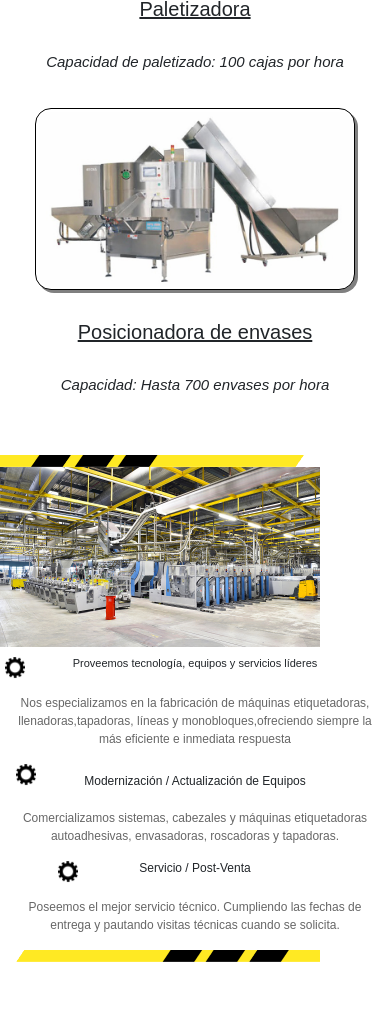
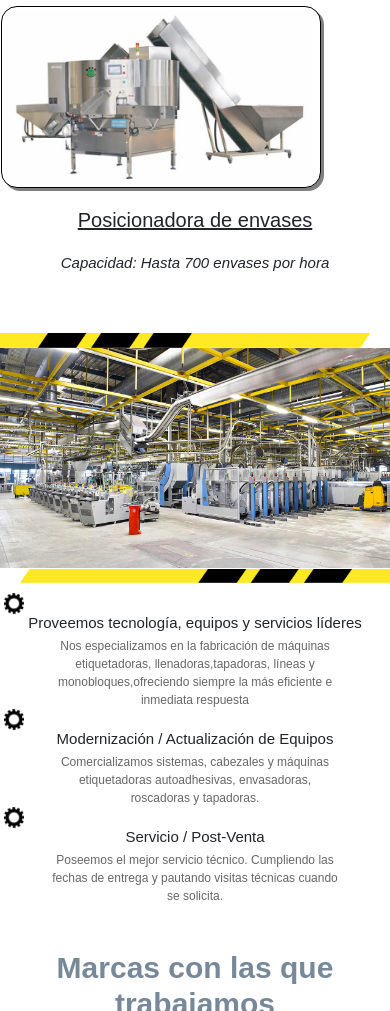
Before and after one commit to Spinelli085/Automatechnology, a website: page index.html in a window 390 px wide. Shown: the part 989-2000 px from the top of the page. Drawn offline with nearby package versions, Linux system fonts and the light colour scheme.

Commit message:
Emprolijado

```diff
--- a/css/index.css
+++ b/css/index.css
@@ -40,21 +40,6 @@ body {
     font-family: var(--font-principal);
 }
 
-ul {
-    list-style-type: none;
-}
-
-li a {
-    font-family: var(--font-title);
-    list-style-type: none;
-    color: var(--text-color);
-    text-decoration: none;
-    padding: 10px 15px;
-    border: 1px solid black;
-    background-color: rgb(255, 232, 232);
-    transition:all  1s;
-}
-
 img {
     width: 100%;
 }
@@ -78,15 +63,25 @@ picture a img {
     max-width: 200px;
     min-width: 100px;
     align-self: flex-start;
-    margin: 1rem 20rem 1rem 3rem;
-
+    margin: 2rem;
 }
 
-nav ul{
+nav ul {
+    list-style-type: none;
     display: flex;
     justify-content: space-between;
-    gap: 1em
+    gap: 1rem
+}
 
+li a {
+    font-family: var(--font-title);
+    list-style-type: none;
+    color: var(--text-color);
+    text-decoration: none;
+    padding: 10px 15px;
+    border: 1px solid black;
+    background-color: rgb(255, 232, 232);
+    transition:all  1s;
 }
 
 .menu__link{
@@ -210,7 +205,6 @@ nav ul{
 
 .highlights-est{
     grid-area: highlights-est;
-    margin-left: 6rem;
     max-width: 320px;
 }
 .highlights-pal{
@@ -220,7 +214,6 @@ nav ul{
 }
 .highlights-pos{
     grid-area: highlights-pos;
-    margin-right: 6rem;
     max-width: 320px;
 }
 .highlights-title-est{
@@ -326,12 +319,12 @@ nav ul{
         align-items: center;
     }
     .highlights-pos {
-        margin-left: 6rem;
+        margin: auto;
         max-width: 320px;
     }
     .highlights-est {
         max-width: 320px;
-        margin: 0 auto;
+        margin: auto;
     }
 }
 
@@ -348,85 +341,37 @@ nav ul{
 
 }
 
-.box-bar-primary{
-    grid-column: 1 / 9;
-    width: 800px;
-
-}
-.box-bar-secondary{
-    grid-column: 5 / 12;
-    grid-row: 9;
-    width: 800px;
+.box__pic{
+    grid-column: 1 / 7;
 }
 
-.box-banner{
-    grid-column: 1 / 7;
-    grid-row: 2 / 8;
-}
-
-.box-gear-primary{
-    grid-column: 7 /8 ;
-    grid-row: 2;
-    margin-top: 10px;
-    margin-left: 80px;
-}
-
-.box-title-primary{
-    grid-column: 8 / 11;
-    grid-row: 2;
-    margin-top: 10px;
-}
-
-.box-txt-primary{
-    grid-column: 8 / 11;
-    grid-row: 3;
+.box__bar{
+    width: 120%;
 
 }
 
-.box-gear-secondary{
-    grid-column: 7 /8 ;
-    grid-row: 4;
-    margin-left: 80px;
+.box__bar--secondary{
+  margin-left: 40rem;
 }
 
-.box-title-secondary{
-    grid-column: 8 / 11;
-    grid-row: 4;
-}
-
-.box-txt-secondary{
-    grid-column: 8 / 11;
-    grid-row: 5;
-}
-
-.box-gear-tertiary{
-    grid-column: 7 /8 ;
-    grid-row: 6;
-    margin-left: 80px;
-}
-
-.box-title-tertiary{
-    grid-column: 8 / 11;
-    grid-row: 6;
-}
-
-.box-txt-tertiary{
-    grid-column: 8 / 11;
-    grid-row: 7;
+.box__content{
+    display: flex;
+    grid-column: 7 / 12;
+    flex-direction: column;
+    justify-content: space-evenly;
+    margin-top: 1rem;
 }
 
 
 
 .box__title{
     text-align: center;
-
 }
 
 .box__text{
-    font-size: 12px;
+    font-size: 1.2rem;
     text-align: center;
     color: rgb(103, 103, 103);
-    margin: 16px;
 
 }
 
@@ -440,124 +385,48 @@ nav ul{
 @media screen and ( max-width: 1100px){
 
     .box{
-        display: grid;
-        grid-template-columns: repeat(6, 1fr);
+        display: flex;
         margin-top: 48px;
-     }
+        flex-direction: column;
+    }
 
-    .box-gear-primary {
-        grid-column: 1 /7;
-        grid-row: 11;
-        margin-top: 10px;
-        margin-left: 80px;
+     .box__title{
+        font-size: 1.5rem;
     }
-    .box-title-primary {
-        grid-column: 1 / 7;
-        grid-row: 11;
-        margin-top: 10px;
+    .box__text{
+        font-size: 1.2rem;
+        margin: 0 5rem;
     }
-    .box-txt-primary {
-        grid-column: 1 / 7;
-        grid-row: 12;
+    .box__bar{
+        width: 100%;
+
     }
-    .box-gear-secondary {
-        grid-column: 1 / 7;
-        grid-row: 14;
-        margin-left: 80px;
+
+    .box__bar--secondary{
+      margin-left: 0rem;
     }
-    .box-title-secondary {
-        grid-column: 1 / 7;
-        grid-row: 14;
-        margin-top: 10px;
+    .box__content {
+        display: flex;
+        grid-column: 7 / 12;
+        flex-direction: column;
+        margin-top: 1rem;
+        align-items: center;
     }
-    .box-txt-secondary {
-        grid-column: 1 / 7;
-        grid-row: 15;
+    .box__img--gear{
+        max-width: 20px;
+        animation-name: rotate;
+        animation-iteration-count: infinite;
+        animation-duration: 2s;
+        margin: 0 1%;
     }
-    .box-gear-tertiary {
-        grid-column: 1 /7;
-        grid-row: 16;
-        margin-left: 80px;
-    }
-    .box-title-tertiary {
-        grid-column: 1 / 7;
-        grid-row: 16;
-    }
-    .box-txt-tertiary {
-        grid-column: 1 / 7;
-        grid-row: 17;
-    }
-    .box-bar-secondary {
-        grid-column: 3 / 7;
-        grid-row: 18;
-        width: 800px;
-    }
+
+
 
 }
 @media screen and ( max-width: 800px){
-
-    .box-bar-secondary {
-    grid-column: 1 / 7;
-    grid-row: 18;
-    max-width: 320px;
-   }
-   .box-txt-tertiary {
-    grid-column: 1 / 7;
-    grid-row: 17;
-    }
-    .box-title-tertiary {
-    grid-column: 1 / 7;
-    grid-row: 16;
-    font-size: 12px;
-    }
-    .box-gear-tertiary {
-        grid-column: 1 /7;
-        grid-row: 16;
-        margin-left: 58px;
-    }
-    .box-txt-secondary {
-        grid-column: 1 / 7;
-        grid-row: 15;
-    }
-    .box-title-secondary {
-        grid-column: 1 / 7;
-        grid-row: 14;
-        font-size: 12px;
-    }
-    .box-gear-secondary {
-        grid-column: 1 / 7;
-        grid-row: 14;
-        margin-left: 16px;
-    }
-    .box-txt-primary {
-        grid-column: 1 / 7;
-        grid-row: 12;
-    }
-    .box-title-primary {
-        grid-column: 1 / 7;
-        grid-row: 11;
-        margin-top: 10px;
-        font-size: 11px;
-    }
-    .box-gear-primary {
-        grid-column: 1 /7;
-        grid-row: 11;
-        margin-top: 10px;
-        margin-left: 5px;
-    }
-    .box-banner {
-        grid-column: 1 / 7;
-        grid-row: 2 / 8;
-        max-width: 320px;
-    }
-    .box-bar-primary {
-        grid-column: 1 / 9;
-        max-width: 320px;
-    }
-    .box {
-        display: grid;
-        grid-template-columns: repeat(6, 1fr);
-        margin-top: 48px;
+    picture {
+        max-width: 100%;
+        margin-right: 0px;
     }
 }
 /*Box-end*/
@@ -604,35 +473,22 @@ nav ul{
     border: 3px solid #2b2b2b;
     height: 100px;
     align-items: center;
+    justify-content: space-evenly;
 
 }
 
-.end-page__text{
-    display: flex;
-    flex-direction: column;
-    margin-left: 100px;
-    margin-right: 200px;
 
-
-}
 .end-page__item{
     font-style: italic;
     font-size: 16px;
 }
 
 .end-page__img{
-    max-width: 150px;
-    max-height: 50px;
+     display: flex;
+     justify-content: center;
+     width: 15%;
 }
 
-.end-page__img--modifier{
-    margin-left: 200px;
-}
-
-.end-page__img--logo{
-    margin-right: 100px;
-
-}
 
 @media screen and ( max-width: 1100px){
 .end-page__item{
@@ -643,11 +499,10 @@ nav ul{
 .end-page__text{
     display: flex;
     flex-direction: column;
-    margin-left: 100px;
 }
 
-.end-page__img--modifier{
-    margin-left: 20px;
+.end-page__img{
+    width: 15%;
 }
 }
 
@@ -662,8 +517,7 @@ nav ul{
     .end-page__text {
         display: flex;
         flex-direction: column;
-        margin-left: 10px;
-        margin-right: 10px;
+        font-size: 80px;
     }
     .end-page {
         display: flex;
@@ -676,6 +530,13 @@ nav ul{
         font-style: italic;
         font-size: 0.1em;
     }
+}
+
+@media screen and ( max-width: 800px){
+    .end-page__img{
+       display: none;
+    }
+
 }
 
 /*Endpage-end*/
--- a/index.html
+++ b/index.html
@@ -14,7 +14,6 @@
     <picture>
       <a class="logo" href="./index.html"><img src="./img/logo.svg"alt="Logo de Automatechnology"></a>
     </picture>
-
     <nav id="menu" class="banner">
       <ul class="menu">
         <li class="menu__item"><a class="menu__link" href="./index.html">Inicio</a></li>
@@ -34,34 +33,47 @@
     <section class="grilla">
       <div id="productos" class="highlights">
         <h1 class="highlights__title">Productos destacados</h1>
-                <br>
+        <div>
           <img class="highlights__item highlights-est img-rounded" max-width="300px" src="./img/estrichado.jpg" alt="Maquina estrichadora">
           <h2 class="highlights__subtitle highlights-title-est">Estrichadora</h2>
           <p class="highlights__text highlights-txt-est">Capacidad de estrichado: 25 Pallets por hora</p>
-                <br>
+        </div>
+        <div>
           <img class="highlights__item highlights-pal img-circle" width="300px" src="./img/paletizadora.jpg" alt="Maquina paletizadora">
           <h2 class="highlights__subtitle highlights-title-pal">Paletizadora</h2>
           <p class="highlights__text highlights-txt-pal">Capacidad de paletizado: 100 cajas por hora</p>
-                <br>
+        </div>
+        <div>
           <img class="highlights__item highlights-pos img-thumbnail" max-width="300px" src="./img/posicionadora.jpg" alt="Maquina posicionadora">
           <h2 class="highlights__subtitle highlights-title-pos">Posicionadora de envases</h2>
           <p class="highlights__text highlights-txt-pos">Capacidad: Hasta 700 envases por hora</p>
         </div>
+      </div>
     </section>
     <section class="grilla">
       <article class="box grilla">
-                <img class="box__img box-bar-primary" data-aos="fade-right" src="./img/barra-amarillo.png" alt="">
-                <img class="box__img box-banner" src="./img/banner-dos.jpg" alt="">
-                <img class="box__img box__img--gear box-gear-primary" src="./img/gear.png" alt="">
-                <h2 class="box__title box-title-primary">Proveemos tecnología, equipos y servicios líderes</h2>
-                <p class="box__text box-txt-primary">Nos especializamos en la fabricación de máquinas etiquetadoras, llenadoras,tapadoras, líneas y monobloques,ofreciendo siempre la más eficiente e inmediata respuesta</p>
-                <img class="box__img box__img--gear box-gear-secondary" src="./img/gear.png" alt="">
-                <h2 class="box__title box-title-secondary">Modernización / Actualización de Equipos</h2>
-                <p class="box__text box-txt-secondary">Comercializamos sistemas, cabezales y máquinas etiquetadoras autoadhesivas, envasadoras, roscadoras y tapadoras.</p>
-                <img class="box__img box__img--gear box-gear-tertiary" src="./img/gear.png" alt="">
-                <h2 class="box__title box-title-tertiary">Servicio / Post-Venta</h2>
-                <p class="box__text box-txt-tertiary">Poseemos el mejor servicio técnico. Cumpliendo las fechas de entrega y pautando visitas técnicas cuando se solicita.</p>
-                <img class="box__img box-bar-secondary" data-aos="fade-left" src="./img/barra-amarilla.png" alt="">
+        <picture class="box__pic">
+          <img class="box__bar" data-aos="fade-right" src="./img/barra-amarillo.png" alt="">
+          <img class="box__img" src="./img/banner-dos.jpg" alt="">
+          <img class="box__bar box__bar--secondary" data-aos="fade-left" src="./img/barra-amarilla.png" alt="">
+        </picture>
+        <div class="box__content">
+          <div>
+            <img class="box__img--gear" src="./img/gear.png" alt="">
+            <h2 class="box__title">Proveemos tecnología, equipos y servicios líderes</h2>
+            <p class="box__text ">Nos especializamos en la fabricación de máquinas etiquetadoras, llenadoras,tapadoras, líneas y monobloques,ofreciendo siempre la más eficiente e inmediata respuesta</p>
+          </div>
+          <div>
+            <img class="box__img--gear" src="./img/gear.png" alt="">
+            <h2 class="box__title">Modernización / Actualización de Equipos</h2>
+            <p class="box__text">Comercializamos sistemas, cabezales y máquinas etiquetadoras autoadhesivas, envasadoras, roscadoras y tapadoras.</p>
+          </div>
+          <div>
+            <img class="box__img--gear" src="./img/gear.png" alt="">
+            <h2 class="box__title">Servicio / Post-Venta</h2>
+            <p class="box__text">Poseemos el mejor servicio técnico. Cumpliendo las fechas de entrega y pautando visitas técnicas cuando se solicita.</p>
+          </div>
+        </div>
       </article>
     </section>
     <section>
@@ -88,9 +100,9 @@
             <span class="visually-hidden">Next</span>
           </button>
         </div>
-
-
+          <picture>
             <img width="100%" class="marcas__img" src="./img/marcas.jpg" alt="">
+          </picture>
       </div>
     </section>
   </main>
@@ -100,9 +112,7 @@
       <p class="end-page__item"> Rodrigo Spinelli desktop design.</p>
     </div>
     <div class="dropdown">
-            <a class="btn btn-warning dropdown-toggle" href="#" role="button" id="dropdownMenuLink" data-bs-toggle="dropdown" aria-expanded="false">
-              Mapa de sitio
-            </a>
+      <a class="btn btn-warning dropdown-toggle" href="#" role="button" id="dropdownMenuLink" data-bs-toggle="dropdown" aria-expanded="false">Mapa de sitio</a>
       <ul class="dropdown-menu" aria-labelledby="dropdownMenuLink">
         <li><a class="dropdown-item" href="./pages/contacto.html">Contacto</a></li>
         <li><a class="dropdown-item" href="./pages/empresa.html">Empresa</a></li>
@@ -110,13 +120,13 @@
         <li><a class="dropdown-item" href="./pages/login.html">Login</a></li>
       </ul>
     </div>
-            <img class="end-page__img end-page__img--modifier" width="200px" src="./img/industria-argentina.png" alt="Industria argentina">
-            <img class="end-page__img end-page__img--logo" width="300px" src="./img/logo.svg" alt="Logo de Automatechnology">
+    <picture class="end-page__img">
+      <img class="end-page__img--modifier" width="200px" src="./img/industria-argentina.png" alt="Industria argentina">
+      <img class="end-page__img--logo" width="300px" src="./img/logo.svg" alt="Logo de Automatechnology">
+    </picture>
   </footer>
   <script src="https://cdn.jsdelivr.net/npm/bootstrap@5.2.0-beta1/dist/js/bootstrap.bundle.min.js" integrity="sha384-pprn3073KE6tl6bjs2QrFaJGz5/SUsLqktiwsUTF55Jfv3qYSDhgCecCxMW52nD2" crossorigin="anonymous"></script>
   <script src="https://unpkg.com/aos@2.3.1/dist/aos.js"></script>
-    <script>
-        AOS.init();
-      </script>
+  <script>AOS.init();</script>
 </body>
 </html>
--- a/sass/_index.scss
+++ b/sass/_index.scss
@@ -15,4 +15,4 @@
 @import "./views/contacto";
 @import "./views/empresa";
 @import "./views/login";
-@import "./views/servicios"
+@import "./views/servicios";
```
Also changed, not shown: pages/empresa.html (+5 -37 lines). Lines whose indentation alone changed are shown as unchanged.
